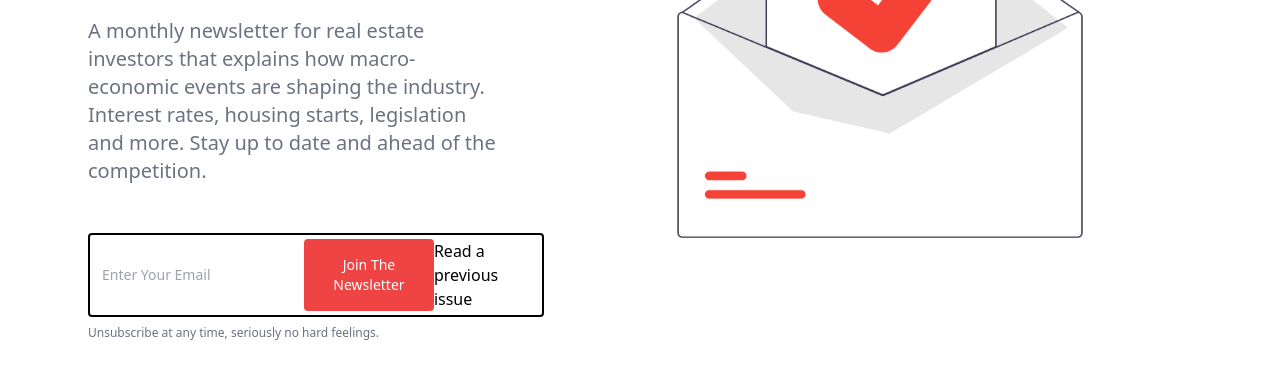
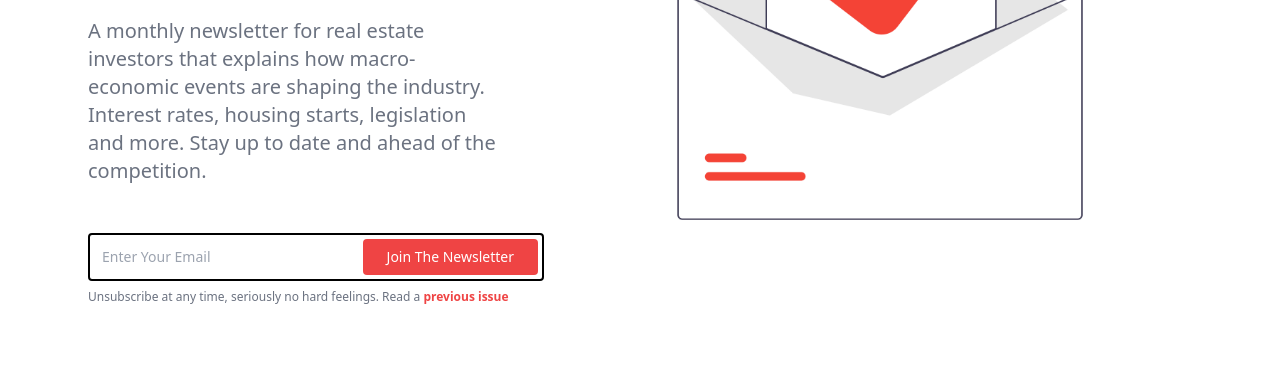
Before and after one commit to ayezee33/reinewsletter, a plain HTML site: page index.html in a window 1280 px wide. Shown: the part 405-796 px from the top of the page. Drawn offline with nearby package versions, Linux system fonts and the light colour scheme.

Commit message:
update previous link on home page

```diff
--- a/index.html
+++ b/index.html
@@ -91,9 +91,8 @@
                 <form action="https://reiscorecard.us7.list-manage.com/subscribe/post?u=3af7e2d0530fd87054537fbbd&amp;id=b06fb65c9c" method="post" id="mc-embedded-subscribe-form" name="mc-embedded-subscribe-form" target="_blank" novalidate class="validate flex justify-between w-full p-1 mt-12 border-2 border-black rounded">
                     <input type="email" value="" name="EMAIL" id="mce-EMAIL" class="required email flex-1 w-auto pl-2 text-sm text-gray-600 outline-none focus:outline-none" placeholder="Enter Your Email">
                     <button type="submit" class="px-6 py-2 text-sm text-white bg-red-500 rounded">Join The Newsletter</button>
-                    <p>Read a <a href="/index.html/previous-issues/">previous issue</a></p>
                 </form>
-                <p class="mt-2 text-xs text-gray-500">Unsubscribe at any time, seriously no hard feelings.</p>
+                <p class="mt-2 text-xs text-gray-500">Unsubscribe at any time, seriously no hard feelings. Read a <a class="text-red-500 font-bold" href="/index.html/previous-issues/">previous issue</a></p>
             </div>
             <div class="relative flex items-center justify-center max-w-xl pb-12 mx-auto lg:w-7/12 lg:pt-20 lg:pb-20">
                 <img src="img/email-checkmark.png" class="hidden md:block relative w-100 h-auto">
```
